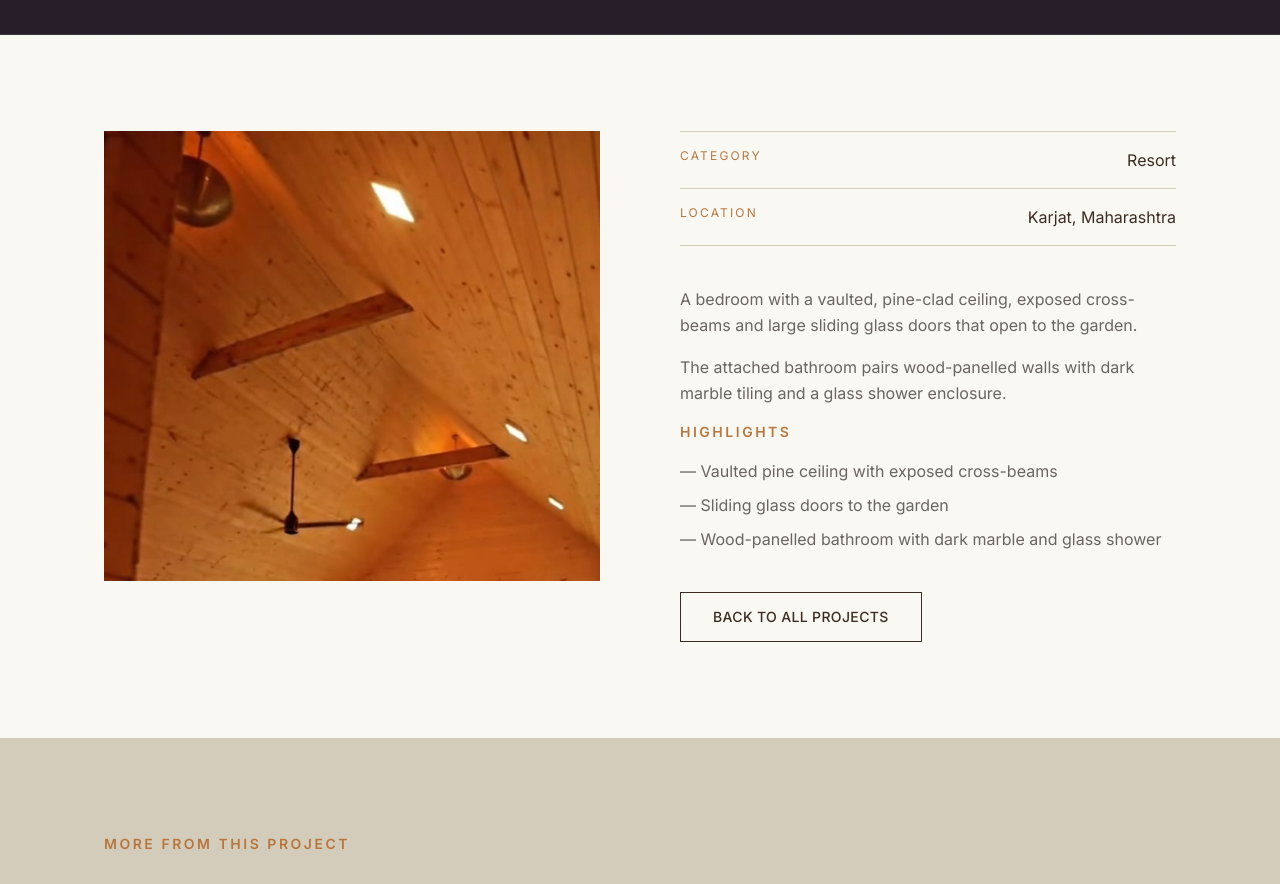
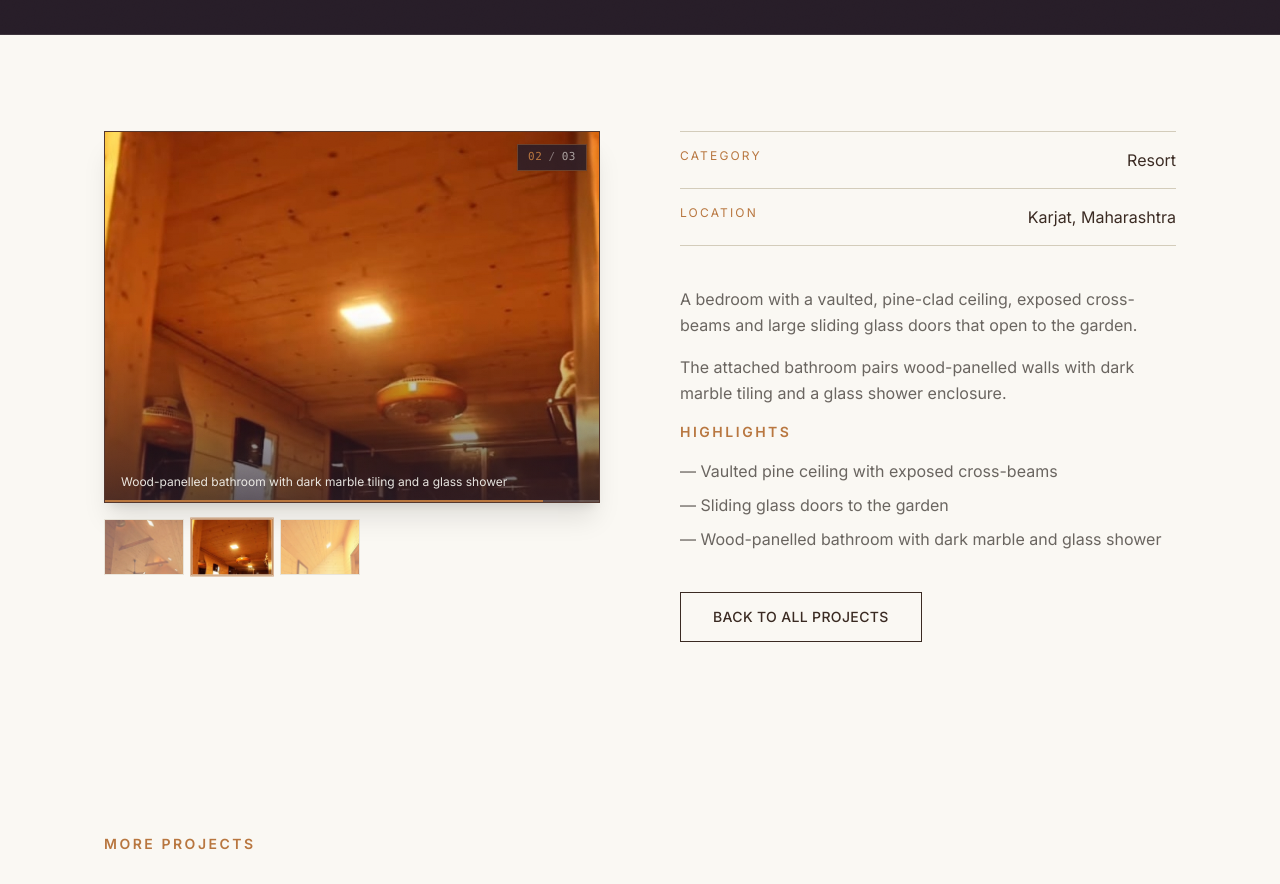
Before and after one commit to i-idea-lab/log-homes-india-public-website, a Next.js app: page /projects/karjat-cathedral-master-suite in a window 1280 px wide. Shown: the part 180-1064 px from the top of the page. Built offline with nearby package versions, Linux system fonts and the light colour scheme.

Commit message:
feat(projects): add 3-second auto-rotating image carousel for all multi-image projects

```diff
--- a/app/projects/[slug]/page.tsx
+++ b/app/projects/[slug]/page.tsx
@@ -9,6 +9,7 @@ import Reveal from "@/components/Reveal";
 import Button from "@/components/Button";
 import RelatedProjects from "@/components/RelatedProjects";
 import CTASection from "@/components/CTASection";
+import ProjectImageCarousel from "@/components/ProjectImageCarousel";
 import { PROJECTS, getProject } from "@/lib/projects";
 
 // One static page per project in lib/projects.ts.
@@ -25,7 +26,6 @@ export default async function ProjectPage({
   const project = getProject(slug);
   if (!project) notFound();
 
-  const [main, ...rest] = project.images;
   const related = PROJECTS.filter((p) => p.slug !== project.slug).slice(0, 3);
 
   const facts = [
@@ -47,14 +47,9 @@ export default async function ProjectPage({
         <section className="bg-paper py-16 md:py-24">
           <Container className="grid grid-cols-1 md:grid-cols-2 gap-12 md:gap-20 items-start">
             <Reveal>
-              <Image
-                src={main.src}
-                alt={main.alt}
-                width={main.width}
-                height={main.height}
-                sizes="(max-width: 768px) 100vw, 50vw"
-                priority
-                className="h-auto w-full"
+              <ProjectImageCarousel
+                images={project.images}
+                title={project.title}
               />
             </Reveal>
 
@@ -103,30 +98,6 @@ export default async function ProjectPage({
           </Container>
         </section>
 
-        {rest.length > 0 && (
-          <section className="bg-putty py-16 md:py-24">
-            <Container>
-              <Reveal>
-                <Eyebrow>More from this project</Eyebrow>
-              </Reveal>
-              <div className="mt-8 columns-1 gap-6 sm:columns-2 md:columns-3 [&>*]:mb-6">
-                {rest.map((image) => (
-                  <Reveal key={image.src}>
-                    <Image
-                      src={image.src}
-                      alt={image.alt}
-                      width={image.width}
-                      height={image.height}
-                      sizes="(max-width: 640px) 100vw, (max-width: 768px) 50vw, 33vw"
-                      className="h-auto w-full"
-                    />
-                  </Reveal>
-                ))}
-              </div>
-            </Container>
-          </section>
-        )}
-
         <section className="bg-paper py-16 md:py-24">
           <Container>
             <Reveal>
--- /dev/null
+++ b/components/ProjectImageCarousel.tsx
@@ -0,0 +1,171 @@
+"use client";
+
+import { useState, useEffect, useCallback } from "react";
+import Image from "next/image";
+import { motion, AnimatePresence } from "motion/react";
+import type { ProjectImage } from "@/lib/projects";
+
+interface ProjectImageCarouselProps {
+  images: ProjectImage[];
+  title: string;
+}
+
+export default function ProjectImageCarousel({
+  images,
+  title,
+}: ProjectImageCarouselProps) {
+  const [currentIndex, setCurrentIndex] = useState(0);
+  const [isHovered, setIsHovered] = useState(false);
+  const total = images.length;
+
+  const nextSlide = useCallback(() => {
+    setCurrentIndex((prev) => (prev + 1) % total);
+  }, [total]);
+
+  const prevSlide = useCallback(() => {
+    setCurrentIndex((prev) => (prev - 1 + total) % total);
+  }, [total]);
+
+  // 3-second auto-rotate timer, paused when hovered
+  useEffect(() => {
+    if (total <= 1 || isHovered) return;
+    const timer = setInterval(() => {
+      nextSlide();
+    }, 3000);
+
+    return () => clearInterval(timer);
+  }, [total, isHovered, nextSlide, currentIndex]);
+
+  if (total === 0) return null;
+
+  // Single image projects render cleanly without carousel controls
+  if (total === 1) {
+    const single = images[0];
+    return (
+      <div className="relative aspect-[4/3] w-full overflow-hidden bg-wood-dark border border-paper/10 shadow-md rounded-xs">
+        <Image
+          src={single.src}
+          alt={single.alt || title}
+          fill
+          sizes="(max-width: 768px) 100vw, 50vw"
+          priority
+          className="object-cover"
+        />
+      </div>
+    );
+  }
+
+  const currentImage = images[currentIndex];
+
+  return (
+    <div
+      className="w-full space-y-3"
+      onMouseEnter={() => setIsHovered(true)}
+      onMouseLeave={() => setIsHovered(false)}
+    >
+      {/* Main Carousel Display Frame */}
+      <div className="relative aspect-[4/3] w-full overflow-hidden bg-wood-dark border border-gold/30 shadow-xl group rounded-xs">
+        <AnimatePresence mode="wait">
+          <motion.div
+            key={currentImage.src}
+            initial={{ opacity: 0 }}
+            animate={{ opacity: 1 }}
+            exit={{ opacity: 0 }}
+            transition={{ duration: 0.45, ease: "easeInOut" }}
+            className="relative h-full w-full"
+          >
+            <Image
+              src={currentImage.src}
+              alt={currentImage.alt || `${title} photo ${currentIndex + 1}`}
+              fill
+              sizes="(max-width: 768px) 100vw, 50vw"
+              priority={currentIndex === 0}
+              className="object-cover"
+            />
+            {/* Subtle Gradient Shadow for legibility */}
+            <div className="absolute inset-0 bg-gradient-to-t from-wood-dark/75 via-transparent to-transparent pointer-events-none" />
+
+            {/* Bottom Caption Overlay */}
+            {currentImage.alt && (
+              <div className="absolute bottom-3 left-4 right-16 pointer-events-none">
+                <p className="font-body text-xs text-paper/90 line-clamp-1 drop-shadow-sm">
+                  {currentImage.alt}
+                </p>
+              </div>
+            )}
+          </motion.div>
+        </AnimatePresence>
+
+        {/* Counter Badge (e.g. 01 / 06) */}
+        <div className="absolute top-3 right-3 z-10 bg-wood-dark/85 backdrop-blur-md border border-gold/40 px-2.5 py-1 text-[11px] font-mono uppercase tracking-wider text-gold flex items-center gap-1.5 shadow-sm rounded-xs">
+          <span>{String(currentIndex + 1).padStart(2, "0")}</span>
+          <span className="text-paper/40">/</span>
+          <span className="text-paper/60">{String(total).padStart(2, "0")}</span>
+        </div>
+
+        {/* 3-Second Active Progress Bar */}
+        {!isHovered && (
+          <div className="absolute bottom-0 left-0 right-0 h-0.5 bg-paper/20 z-10 overflow-hidden">
+            <motion.div
+              key={currentIndex}
+              initial={{ width: "0%" }}
+              animate={{ width: "100%" }}
+              transition={{ duration: 3, ease: "linear" }}
+              className="h-full bg-gold"
+            />
+          </div>
+        )}
+
+        {/* Navigation Arrows */}
+        <button
+          type="button"
+          onClick={prevSlide}
+          aria-label="Previous photo"
+          className="absolute left-3 top-1/2 -translate-y-1/2 z-10 w-9 h-9 rounded-full bg-wood-dark/75 hover:bg-wood-dark border border-gold/40 hover:border-gold text-paper flex items-center justify-center transition-all opacity-0 group-hover:opacity-100 hover:scale-105 shadow-md"
+        >
+          <svg viewBox="0 0 24 24" className="w-4 h-4 fill-none stroke-current stroke-2">
+            <path strokeLinecap="round" strokeLinejoin="round" d="M15 19l-7-7 7-7" />
+          </svg>
+        </button>
+        <button
+          type="button"
+          onClick={nextSlide}
+          aria-label="Next photo"
+          className="absolute right-3 top-1/2 -translate-y-1/2 z-10 w-9 h-9 rounded-full bg-wood-dark/75 hover:bg-wood-dark border border-gold/40 hover:border-gold text-paper flex items-center justify-center transition-all opacity-0 group-hover:opacity-100 hover:scale-105 shadow-md"
+        >
+          <svg viewBox="0 0 24 24" className="w-4 h-4 fill-none stroke-current stroke-2">
+            <path strokeLinecap="round" strokeLinejoin="round" d="M9 5l7 7-7 7" />
+          </svg>
+        </button>
+      </div>
+
+      {/* Thumbnail Strip */}
+      <div className="flex items-center gap-2 overflow-x-auto no-scrollbar py-1">
+        {images.map((img, idx) => {
+          const isActive = idx === currentIndex;
+          return (
+            <button
+              key={img.src}
+              type="button"
+              onClick={() => setCurrentIndex(idx)}
+              aria-label={`View photo ${idx + 1}`}
+              className={`relative h-12 w-16 md:h-14 md:w-20 shrink-0 overflow-hidden border transition-all rounded-xs ${
+                isActive
+                  ? "border-gold ring-1 ring-gold/60 scale-[1.02]"
+                  : "border-putty/70 opacity-60 hover:opacity-100 hover:border-gold/40"
+              }`}
+            >
+              <Image
+                src={img.src}
+                alt={img.alt || `Thumbnail ${idx + 1}`}
+                fill
+                sizes="80px"
+                className="object-cover"
+              />
+            </button>
+          );
+        })}
+      </div>
+    </div>
+  );
+}
```
